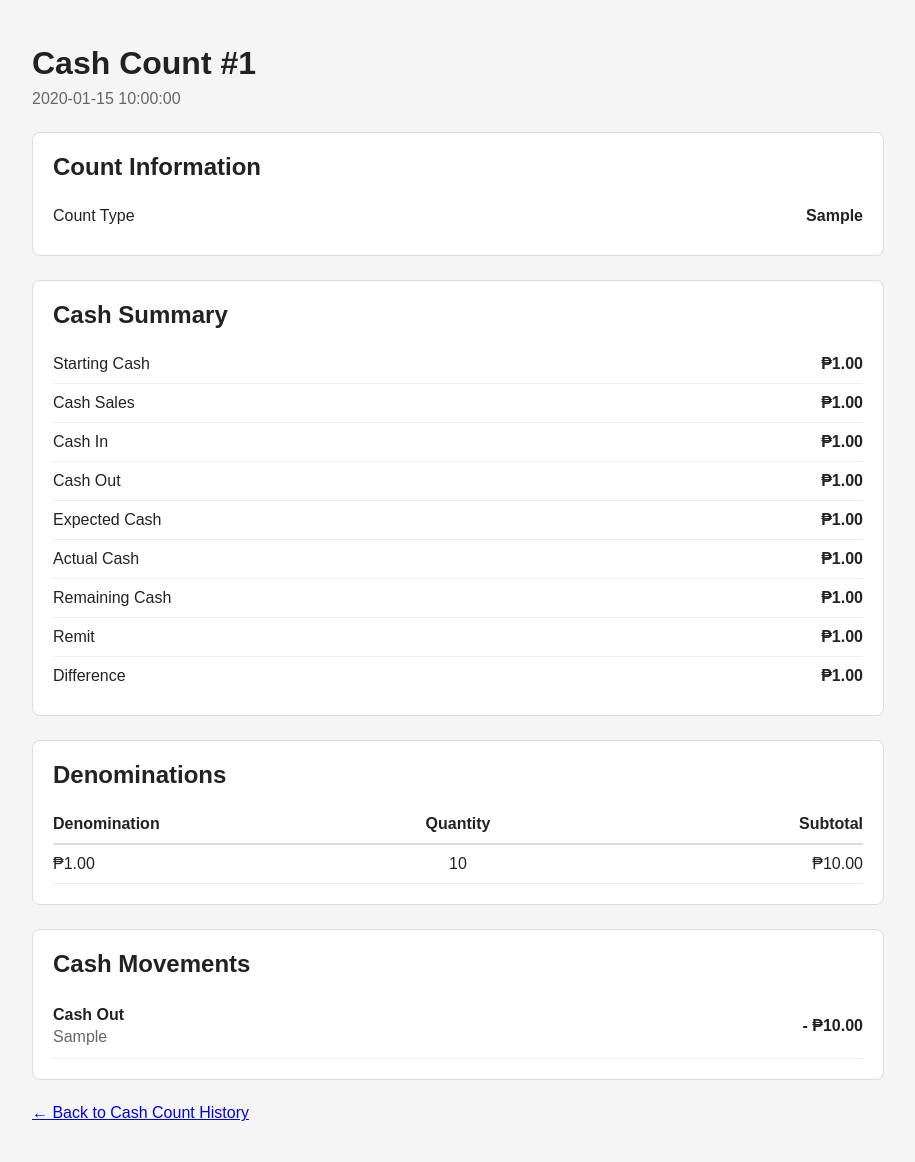
After one commit to TAPIT08/tillcheck, a Flask app: page /cash-count/1 in a window 1280 px wide. The commit adds this page. Shown: the whole page, without its empty margins (182-1097 px from the left). Run offline with Flask 3, Linux system fonts and the light colour scheme; tables that the repository leaves empty hold one stand-in row (values such as "Sample post").

Commit message:
Phase 5.7
Add cash count detail view and update cash counts template

- Implemented a new route for cash count details with ID parameter.
- Created a new template for displaying cash count details, including cash summary, denominations, and cash movements.
- Updated cash counts template to link to the new cash count detail view.
- Enhanced CSS styles for better presentation of cash count details.

```diff
--- a/app/routes.py
+++ b/app/routes.py
@@ -241,3 +241,61 @@ def cash_counts():
         "cash_counts.html",
         cash_counts=cash_counts
     )
+
+@main.route("/cash-count/<int:cash_count_id>")
+def cash_count_detail(cash_count_id):
+
+    connection = get_connection()
+
+    cursor = connection.cursor()
+
+    cash_count = cursor.execute(
+        """
+        SELECT *
+        FROM cash_counts
+        WHERE id = ?
+        """,
+        (cash_count_id,)
+    ).fetchone()
+
+    if cash_count is None:
+
+        connection.close()
+
+        return "Cash count not found.", 404
+
+    denominations = cursor.execute(
+        """
+        SELECT
+            denomination,
+            quantity,
+            subtotal
+        FROM cash_denominations
+        WHERE cash_count_id = ?
+        ORDER BY denomination DESC
+        """,
+        (cash_count_id,)
+    ).fetchall()
+
+    movements = cursor.execute(
+        """
+        SELECT
+            movement_type,
+            amount,
+            reason,
+            created_at
+        FROM cash_movements
+        WHERE cash_count_id = ?
+        ORDER BY id
+        """,
+        (cash_count_id,)
+    ).fetchall()
+
+    connection.close()
+
+    return render_template(
+        "cash_count_detail.html",
+        cash_count=cash_count,
+        denominations=denominations,
+        movements=movements
+    )
--- a/app/static/css/style.css
+++ b/app/static/css/style.css
@@ -367,3 +367,110 @@ body {
     grid-template-columns: 1fr;
   }
 }
+
+.card {
+  margin-bottom: 24px;
+  padding: 20px;
+  background: #ffffff;
+  border: 1px solid #ddd;
+  border-radius: 8px;
+}
+
+.card h2 {
+  margin-top: 0;
+  margin-bottom: 16px;
+}
+
+.detail-row {
+  display: flex;
+  justify-content: space-between;
+  gap: 20px;
+  padding: 10px 0;
+  border-bottom: 1px solid #eee;
+}
+
+.detail-row:last-child {
+  border-bottom: none;
+}
+
+.detail-row strong {
+  text-align: right;
+}
+
+.detail-table {
+  width: 100%;
+}
+
+.detail-table-header,
+.detail-table-row {
+  display: grid;
+  grid-template-columns: 1fr 1fr 1fr;
+
+  gap: 20px;
+
+  padding: 10px 0;
+
+  border-bottom: 1px solid #eee;
+}
+
+.detail-table-header {
+  border-bottom: 2px solid #ddd;
+}
+
+.detail-table-row span:nth-child(2),
+.detail-table-header strong:nth-child(2) {
+  text-align: center;
+}
+
+.detail-table-row span:nth-child(3),
+.detail-table-header strong:nth-child(3) {
+  text-align: right;
+}
+
+.movement-history {
+  display: flex;
+  flex-direction: column;
+}
+
+.movement-history-item {
+  display: flex;
+  justify-content: space-between;
+  align-items: center;
+
+  gap: 20px;
+
+  padding: 12px 0;
+
+  border-bottom: 1px solid #eee;
+}
+
+.movement-history-item p {
+  margin: 4px 0 0;
+  color: #666;
+}
+
+.movement-history-item > strong {
+  white-space: nowrap;
+}
+
+@media (max-width: 600px) {
+  .detail-row {
+    flex-direction: column;
+    gap: 4px;
+  }
+
+  .detail-row strong {
+    text-align: left;
+  }
+
+  .detail-table-header,
+  .detail-table-row {
+    gap: 8px;
+  }
+
+  .movement-history-item {
+    align-items: flex-start;
+    flex-direction: column;
+    gap: 6px;
+  }
+}
--- /dev/null
+++ b/app/templates/cash_count_detail.html
@@ -0,0 +1,310 @@
+<!DOCTYPE html>
+<html lang="en">
+
+<head>
+
+    <meta charset="UTF-8">
+
+    <meta
+        name="viewport"
+        content="width=device-width, initial-scale=1.0"
+    >
+
+    <title>
+        Cash Count #{{ cash_count["id"] }} - TillCheck
+    </title>
+
+    <link
+        rel="stylesheet"
+        href="{{ url_for(
+            'static',
+            filename='css/style.css'
+        ) }}"
+    >
+
+</head>
+
+<body>
+
+    <main class="container">
+
+        <header class="page-header">
+
+            <h1>
+                Cash Count #{{ cash_count["id"] }}
+            </h1>
+
+            <p>
+                {{ cash_count["created_at"] }}
+            </p>
+
+        </header>
+
+
+        <!-- Count Information -->
+
+        <section class="card">
+
+            <h2>Count Information</h2>
+
+            <div class="detail-row">
+
+                <span>Count Type</span>
+
+                <strong>
+                    {{ cash_count["count_type"] }}
+                </strong>
+
+            </div>
+
+        </section>
+
+
+        <!-- Cash Summary -->
+
+        <section class="card">
+
+            <h2>Cash Summary</h2>
+
+            <div class="detail-row">
+
+                <span>Starting Cash</span>
+
+                <strong>
+                    ₱{{ "%.2f"|format(
+                        cash_count["starting_cash"]
+                    ) }}
+                </strong>
+
+            </div>
+
+            <div class="detail-row">
+
+                <span>Cash Sales</span>
+
+                <strong>
+                    ₱{{ "%.2f"|format(
+                        cash_count["cash_sales"]
+                    ) }}
+                </strong>
+
+            </div>
+
+            <div class="detail-row">
+
+                <span>Cash In</span>
+
+                <strong>
+                    ₱{{ "%.2f"|format(
+                        cash_count["cash_in"]
+                    ) }}
+                </strong>
+
+            </div>
+
+            <div class="detail-row">
+
+                <span>Cash Out</span>
+
+                <strong>
+                    ₱{{ "%.2f"|format(
+                        cash_count["cash_out"]
+                    ) }}
+                </strong>
+
+            </div>
+
+            <div class="detail-row">
+
+                <span>Expected Cash</span>
+
+                <strong>
+                    ₱{{ "%.2f"|format(
+                        cash_count["expected_cash"]
+                    ) }}
+                </strong>
+
+            </div>
+
+            <div class="detail-row">
+
+                <span>Actual Cash</span>
+
+                <strong>
+                    ₱{{ "%.2f"|format(
+                        cash_count["actual_cash"]
+                    ) }}
+                </strong>
+
+            </div>
+
+            <div class="detail-row">
+
+                <span>Remaining Cash</span>
+
+                <strong>
+                    ₱{{ "%.2f"|format(
+                        cash_count["remaining_cash"]
+                    ) }}
+                </strong>
+
+            </div>
+
+            <div class="detail-row">
+
+                <span>Remit</span>
+
+                <strong>
+                    ₱{{ "%.2f"|format(
+                        cash_count["remit"]
+                    ) }}
+                </strong>
+
+            </div>
+
+            <div class="detail-row">
+
+                <span>Difference</span>
+
+                <strong>
+                    ₱{{ "%.2f"|format(
+                        cash_count["difference"]
+                    ) }}
+                </strong>
+
+            </div>
+
+        </section>
+
+
+        <!-- Denominations -->
+
+        <section class="card">
+
+            <h2>Denominations</h2>
+
+            {% if denominations %}
+
+                <div class="detail-table">
+
+                    <div class="detail-table-header">
+
+                        <strong>Denomination</strong>
+
+                        <strong>Quantity</strong>
+
+                        <strong>Subtotal</strong>
+
+                    </div>
+
+                    {% for denomination in denominations %}
+
+                        <div class="detail-table-row">
+
+                            <span>
+                                ₱{{ "%.2f"|format(
+                                    denomination["denomination"]
+                                ) }}
+                            </span>
+
+                            <span>
+                                {{ denomination["quantity"] }}
+                            </span>
+
+                            <span>
+                                ₱{{ "%.2f"|format(
+                                    denomination["subtotal"]
+                                ) }}
+                            </span>
+
+                        </div>
+
+                    {% endfor %}
+
+                </div>
+
+            {% else %}
+
+                <p>
+                    No denomination records found.
+                </p>
+
+            {% endif %}
+
+        </section>
+
+
+        <!-- Cash Movements -->
+
+        <section class="card">
+
+            <h2>Cash Movements</h2>
+
+            {% if movements %}
+
+                <div class="movement-history">
+
+                    {% for movement in movements %}
+
+                        <div class="movement-history-item">
+
+                            <div>
+
+                                <strong>
+                                    {% if movement["movement_type"] == "in" %}
+                                        Cash In
+                                    {% else %}
+                                        Cash Out
+                                    {% endif %}
+                                </strong>
+
+                                <p>
+                                    {{ movement["reason"] }}
+                                </p>
+
+                            </div>
+
+                            <strong>
+                                {% if movement["movement_type"] == "in" %}
+                                    +
+                                {% else %}
+                                    -
+                                {% endif %}
+
+                                ₱{{ "%.2f"|format(
+                                    movement["amount"]
+                                ) }}
+                            </strong>
+
+                        </div>
+
+                    {% endfor %}
+
+                </div>
+
+            {% else %}
+
+                <p>
+                    No cash movements recorded.
+                </p>
+
+            {% endif %}
+
+        </section>
+
+
+        <p>
+
+            <a
+                href="{{ url_for('main.cash_counts') }}"
+            >
+                ← Back to Cash Count History
+            </a>
+
+        </p>
+
+    </main>
+
+</body>
+
+</html>
```
Also changed, not shown: app/templates/cash_counts.html (+8 -1 lines).
